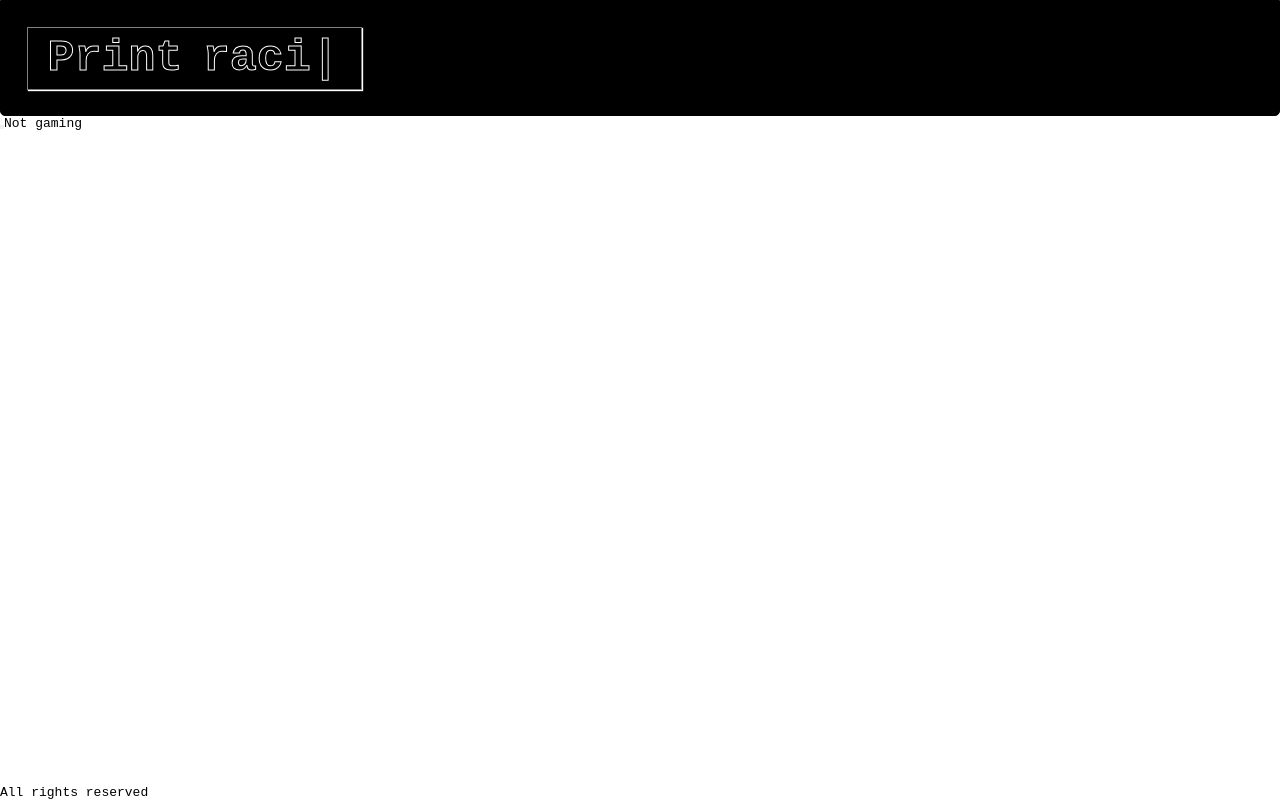
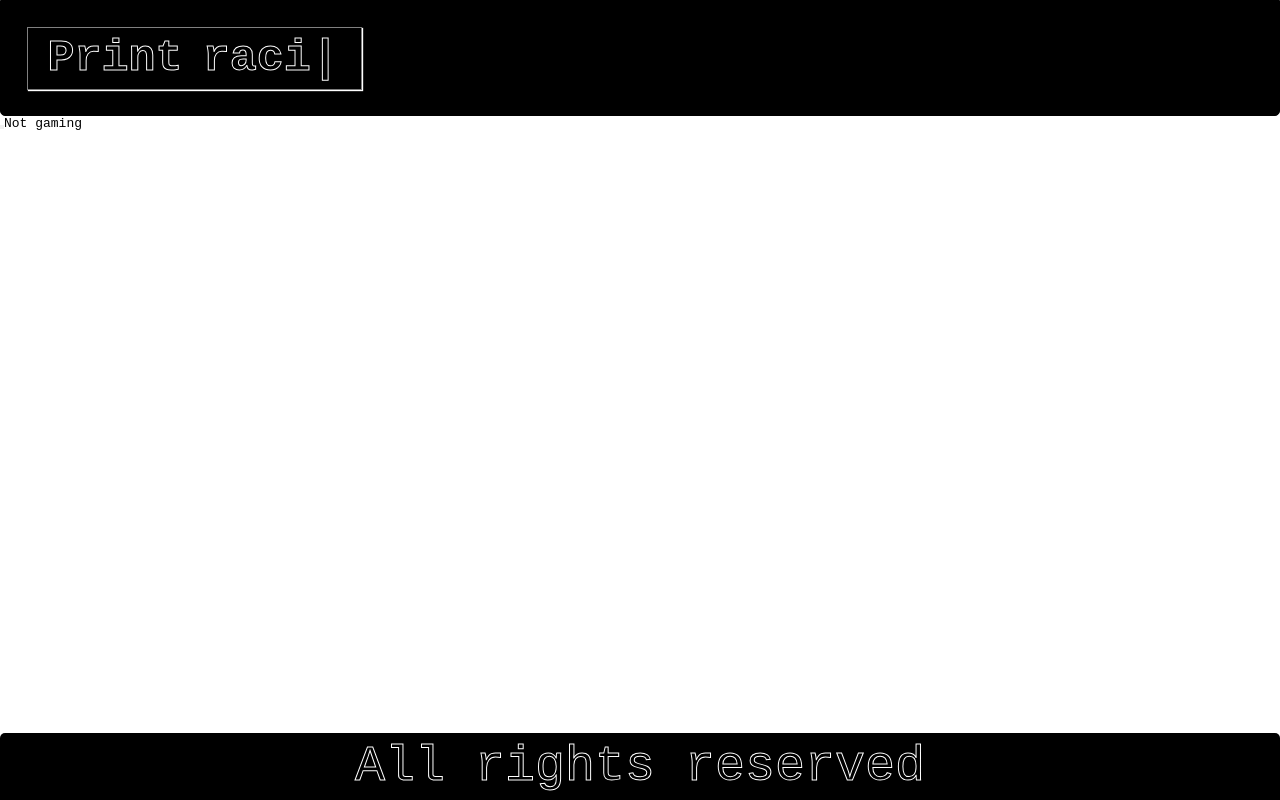
Before and after one commit to AlexTkCk/Print-Racing-Cherkassy-Club, a React (Create React App) app in the folder client/: page / in a window 1280 px wide. Built offline with nearby package versions, Linux system fonts and the light colour scheme.

Commit message:
Styled footer

```diff
--- a/client/src/components/footer/Footer.css
+++ b/client/src/components/footer/Footer.css
@@ -1,3 +1,13 @@
 .footer {
     margin-top: auto;
+    border-top-left-radius: 5px;
+    border-top-right-radius: 5px;
+    background: black;
+    font-size: 50px;
+    display: flex;
+    justify-content: center;
+    align-items: center;
+    padding: 5px 20px;
+    -webkit-text-stroke: 1px white;
+
 }
```
